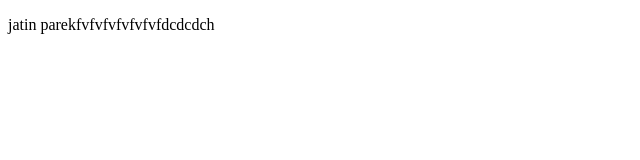
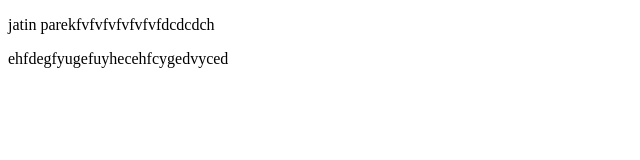
Before and after one commit to pkh502/git--demo, a plain HTML site: page index.html in a window 1280 px wide. Shown: the whole page, without its empty margins (0-640 px from the left). Drawn offline with Linux system fonts and the light colour scheme.

Commit message:
Update index.html

```diff
--- a/index.html
+++ b/index.html
@@ -8,5 +8,6 @@
 <body>
 
     <p>jatin parekfvfvfvfvfvfvfdcdcdch</p>
+    <p>ehfdegfyugefuyhecehfcygedvyced</p>
 </body>
 </html>
```
